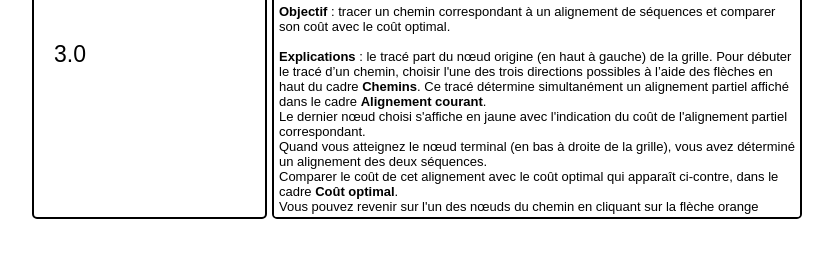
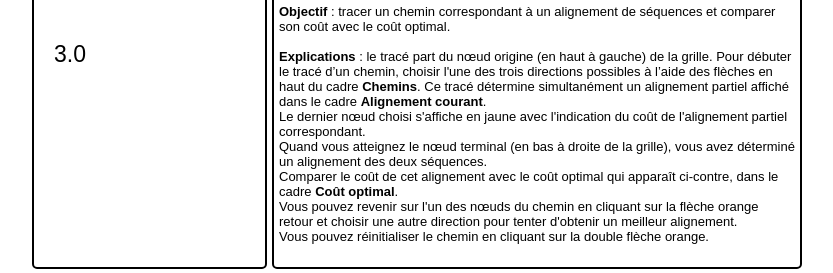
Before and after one commit to matchre/alignement-sequences, a plain HTML site: page index.html in a window 1280 px wide. Shown: the part 496-769 px from the top of the page, without its empty margins (223-1056 px from the left). Drawn offline with Linux system fonts and the light colour scheme.

Commit message:
Increase height of messages box because of 1st step instructions

```diff
--- a/alignement.css
+++ b/alignement.css
@@ -14,7 +14,7 @@ Style des blocs principaux
 #grain-alignement {
     /* boite */
     width: 780px;
-    height: 700px;
+    height: 750px;
     margin: auto;
     /* Contenu */
     background-color: #FFF;
@@ -99,7 +99,7 @@ Style des blocs principaux
     width: 235px;
 }
 #grain-alignement-optimal .grain-alignement-contenu {
-    height: 171px;
+    height: 221px;
     padding-top: 42px;
     padding-left: 20px;
     font-size: 23px;
@@ -113,7 +113,7 @@ Style des blocs principaux
     width: 530px;
 }
 #grain-alignement-messages .grain-alignement-contenu {
-    height: 208px;
+    height: 258px;
 }
 
 /*
--- a/meta.json
+++ b/meta.json
@@ -1,7 +1,7 @@
 {
     "name": "Alignement de séquences",
     "width": "800px",
-    "height": "1020px",
+    "height": "1070px",
     "link": "http://interstices.info/alignement-sequences",
     "comment": "Démonstration des mécanismes algorithmiques de l'alignement de séquences en bio-informatique",
     "links": [
```
